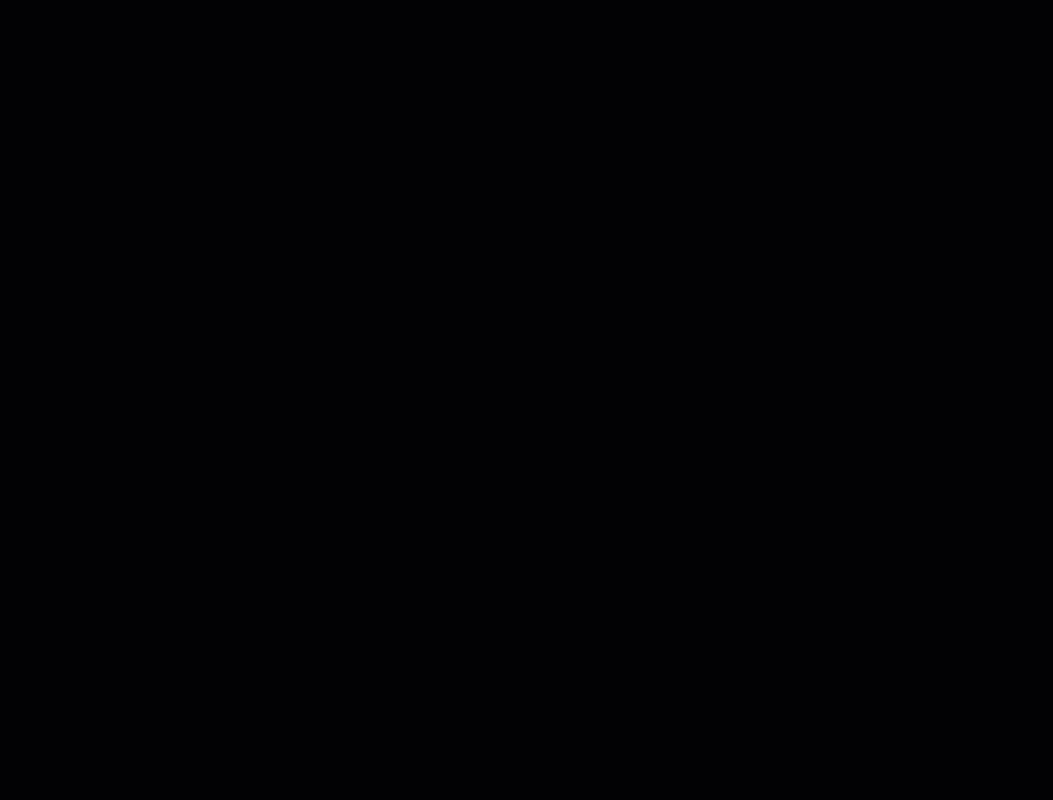
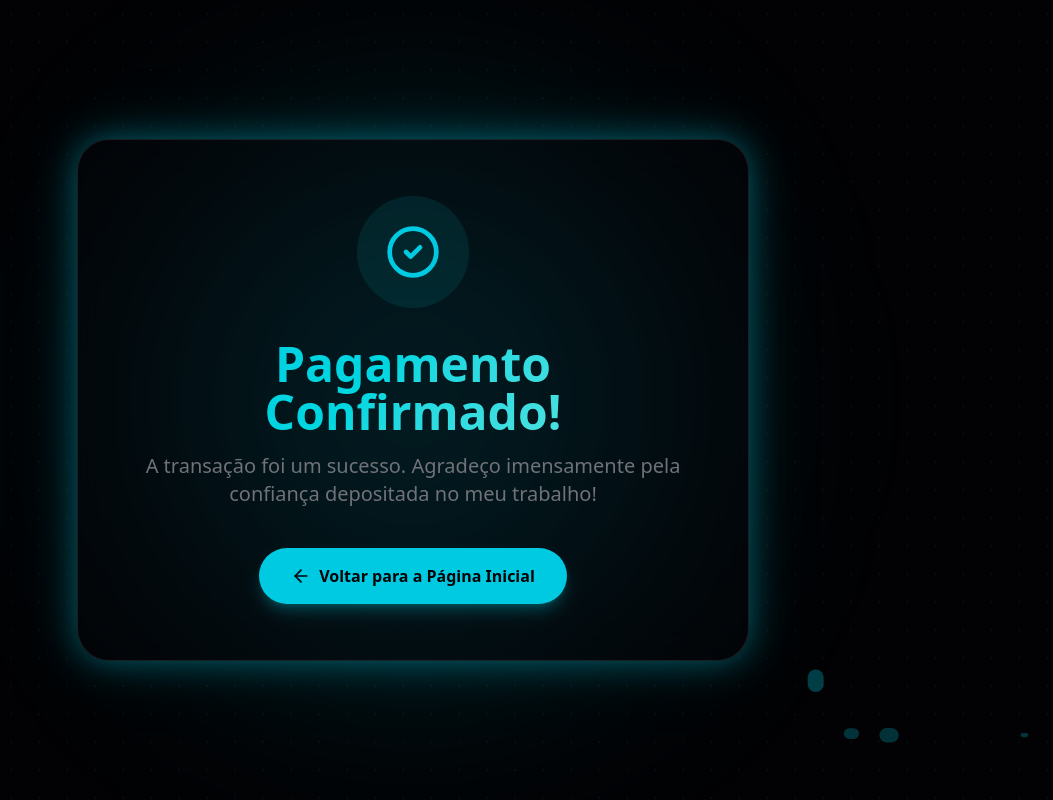
Before and after one commit to FelipeFMedeiros/Portfolio, a React (Vite) app: page /success in a window 1280 px wide. Before the commit this address had no page. Shown: the whole page, without its empty margins (227-1280 px from the left). Built offline with nearby package versions, Linux system fonts and the light colour scheme.

Commit message:
chore: Adiciona página de sucesso de pagamento

```diff
--- a/src/App.tsx
+++ b/src/App.tsx
@@ -2,6 +2,7 @@
 import ScrollToTop from '@/components/ScrollToTop';
 import Portfolio from '@/pages/Portfolio';
 import ProjectDetail from '@/pages/ProjectDetail';
+import PaymentConfirmation from '@/pages/PaymentConfirmation';
 
 export default function App() {
     return (
@@ -10,6 +11,7 @@
             <Routes>
                 <Route path="/" element={<Portfolio />} />
                 <Route path="/projects/:slug" element={<ProjectDetail />} />
+                <Route path="/success" element={<PaymentConfirmation />} />
             </Routes>
         </>
     );
--- /dev/null
+++ b/src/pages/PaymentConfirmation.tsx
@@ -0,0 +1,141 @@
+import { useSearchParams, Link } from 'react-router-dom';
+import { motion } from 'framer-motion';
+import { Rocket, ShieldCheck, ArrowLeft, CheckCircle2 } from 'lucide-react';
+
+export default function PaymentConfirmation() {
+    // Pegamos os parâmetros da URL, ex: /success?type=project ou /success?type=maintenance
+    const [searchParams] = useSearchParams();
+    const type = searchParams.get('type');
+
+    // Podemos ter um fallback amigável se não vier parâmetro
+    const isMaintenance = type === 'maintenance';
+    const isProject = type === 'project';
+
+    return (
+        <div className="min-h-screen bg-background flex flex-col items-center justify-center relative overflow-hidden p-4">
+            {/* Efeitos de Fundo: Grid e Blur do Hero */}
+            <div className="absolute inset-0 hero-dot-grid opacity-30"></div>
+            <div className="absolute top-1/2 left-1/2 -translate-x-1/2 -translate-y-1/2 w-125 h-125 bg-primary/20 rounded-full blur-[120px]"></div>
+
+            <motion.div
+                initial={{ scale: 0.8, opacity: 0, y: 20 }}
+                animate={{ scale: 1, opacity: 1, y: 0 }}
+                transition={{ duration: 0.6, ease: 'easeOut' }}
+                className="relative z-10 flex flex-col items-center text-center max-w-2xl bg-card/40 backdrop-blur-xl p-10 md:p-14 border border-white/10 dark:border-white/5 rounded-4xl glow-cyan shadow-2xl"
+            >
+                {/* Ícone Animado Central */}
+                <div className="relative mb-8">
+                    <motion.div
+                        initial={{ scale: 0 }}
+                        animate={{ scale: 1 }}
+                        transition={{ delay: 0.3, type: 'spring', stiffness: 200, damping: 15 }}
+                        className="w-28 h-28 rounded-full bg-primary/10 flex items-center justify-center text-primary relative z-10"
+                    >
+                        {isMaintenance ? (
+                            <ShieldCheck className="w-14 h-14" />
+                        ) : isProject ? (
+                            <Rocket className="w-14 h-14" />
+                        ) : (
+                            <CheckCircle2 className="w-14 h-14" />
+                        )}
+                    </motion.div>
+
+                    {/* Círculo pulsante atrás do ícone */}
+                    <motion.div
+                        initial={{ scale: 0.8, opacity: 0 }}
+                        animate={{ scale: 1.5, opacity: 0 }}
+                        transition={{ duration: 2, repeat: Infinity, ease: 'linear', delay: 0.5 }}
+                        className="absolute inset-0 rounded-full bg-primary/40 -z-10"
+                    ></motion.div>
+                </div>
+
+                {/* Textos com revelação em cascata */}
+                <motion.h1
+                    initial={{ y: 20, opacity: 0 }}
+                    animate={{ y: 0, opacity: 1 }}
+                    transition={{ delay: 0.5, duration: 0.5 }}
+                    className="text-4xl md:text-5xl font-extrabold mb-4 text-gradient-cyan"
+                >
+                    Pagamento Confirmado!
+                </motion.h1>
+
+                <motion.div
+                    initial={{ y: 20, opacity: 0 }}
+                    animate={{ y: 0, opacity: 1 }}
+                    transition={{ delay: 0.6, duration: 0.5 }}
+                    className="text-lg md:text-xl text-muted-foreground mb-10 space-y-2"
+                >
+                    {isMaintenance ? (
+                        <>
+                            <p>
+                                Excelente escolha! Seu <strong>Plano de Manutenção</strong> está ativo e operante.
+                            </p>
+                            <p className="text-base text-muted-foreground/80">
+                                Agora você tem tranquilidade e suporte técnico garantidos para focar em escalar o seu
+                                negócio sem preocupações técnicas.
+                            </p>
+                        </>
+                    ) : isProject ? (
+                        <>
+                            <p>
+                                Tudo pronto! O pagamento do seu <strong>Projeto</strong> foi aprovado.
+                            </p>
+                            <p className="text-base text-muted-foreground/80">
+                                Estou muito animado para começarmos a construir algo incrível e inovador juntos. Apertem
+                                os cintos!
+                            </p>
+                        </>
+                    ) : (
+                        <p>
+                            A transação foi um sucesso. Agradeço imensamente pela confiança depositada no meu trabalho!
+                        </p>
+                    )}
+                </motion.div>
+
+                {/* Botão de retorno */}
+                <motion.div
+                    initial={{ y: 20, opacity: 0 }}
+                    animate={{ y: 0, opacity: 1 }}
+                    transition={{ delay: 0.8, duration: 0.5 }}
+                >
+                    <Link
+                        to="/"
+                        className="inline-flex items-center gap-2 px-8 py-4 rounded-full bg-primary text-primary-foreground font-semibold hover:bg-primary/90 transition-all hover:scale-105 active:scale-95 shadow-lg shadow-primary/25"
+                    >
+                        <ArrowLeft className="w-5 h-5" />
+                        Voltar para a Página Inicial
+                    </Link>
+                </motion.div>
+            </motion.div>
+
+            {/* Partículas flutuantes (Efeito Wow/Confetes abstratos) */}
+            {Array.from({ length: 20 }).map((_, i) => (
+                <motion.div
+                    key={i}
+                    className="absolute rounded-full bg-primary/40 pointer-events-none"
+                    style={{
+                        width: Math.random() * 10 + 4 + 'px',
+                        height: Math.random() * 10 + 4 + 'px',
+                    }}
+                    initial={{
+                        x: '50vw',
+                        y: '50vh',
+                        opacity: 0,
+                    }}
+                    animate={{
+                        x: `${Math.random() * 100}vw`,
+                        y: `${Math.random() * 100}vh`,
+                        opacity: [0, 0.8, 0],
+                        scale: [0, Math.random() * 2 + 1, 0],
+                    }}
+                    transition={{
+                        duration: Math.random() * 4 + 3,
+                        repeat: Infinity,
+                        delay: Math.random() * 3,
+                        ease: 'easeInOut',
+                    }}
+                />
+            ))}
+        </div>
+    );
+}
```
